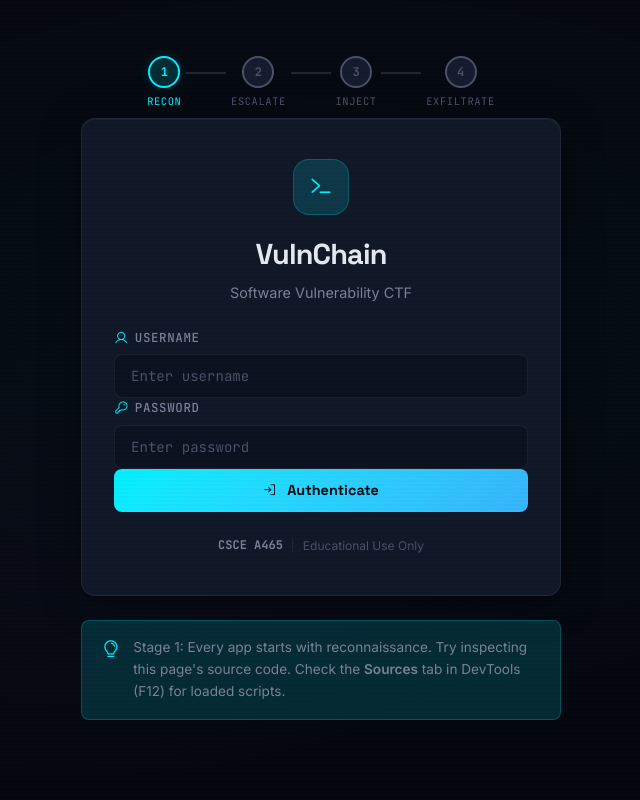
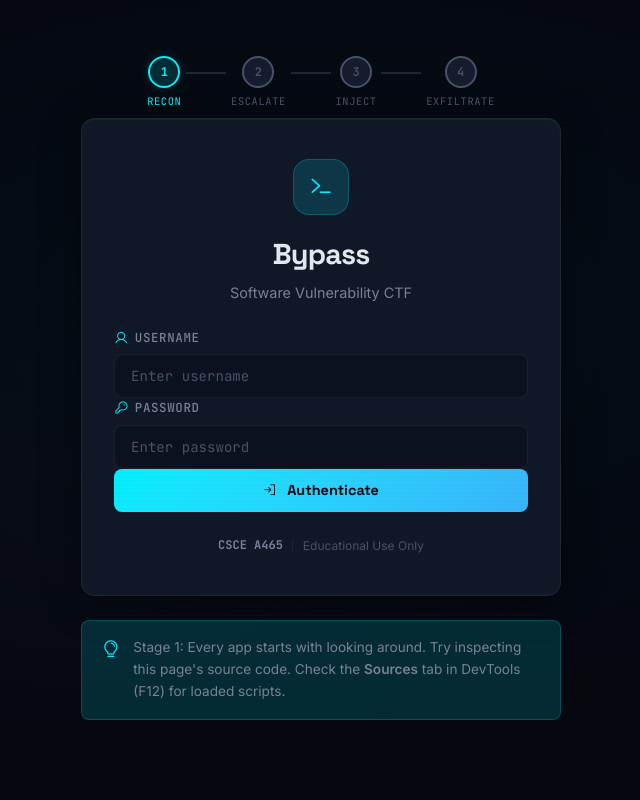
Before and after one commit to saffi907/A465-Peer-Learning-Programming_C, a Flask app: page / in a window 1280 px wide. Shown: the whole page, without its empty margins (319-959 px from the left). Run offline with Flask 3, Linux system fonts and the light colour scheme; some libraries are stand-ins or nearby versions.

Commit message:
rename to bypass and simplify hint text

```diff
--- a/templates/login.html
+++ b/templates/login.html
@@ -9,7 +9,7 @@
             <div class="card-icon">
                 <i class="ph ph-terminal"></i>
             </div>
-            <h1>VulnChain</h1>
+            <h1>Bypass</h1>
             <p class="card-subtitle">Software Vulnerability CTF</p>
         </div>
 
@@ -46,7 +46,7 @@
     <!-- Hint Banner -->
     <div class="hint-banner">
         <i class="ph ph-lightbulb"></i>
-        <span>Stage 1: Every app starts with reconnaissance. Try inspecting
+        <span>Stage 1: Every app starts with looking around. Try inspecting
             this page's source code. Check the <strong>Sources</strong> tab in
             DevTools (F12) for loaded scripts.</span>
     </div>
```
